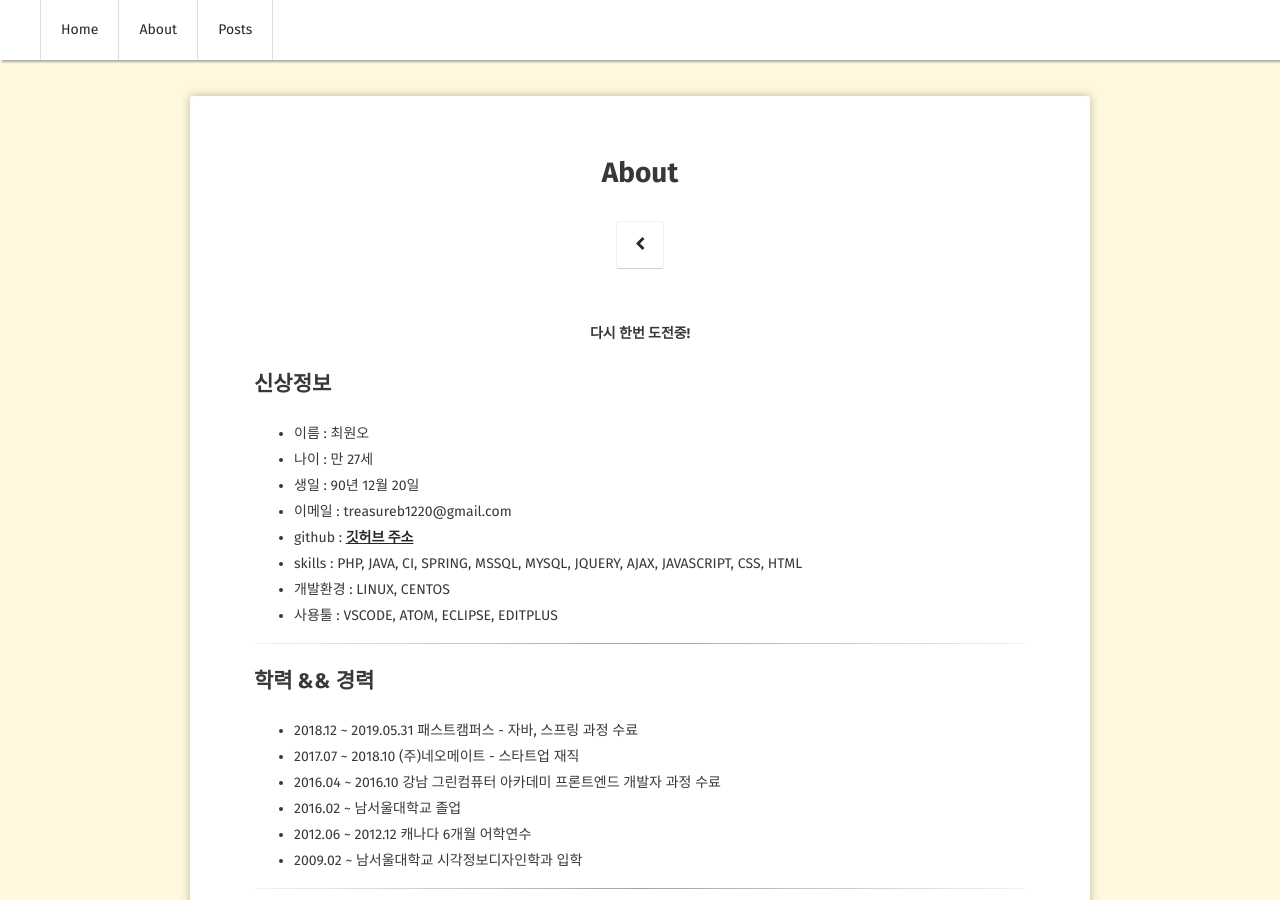
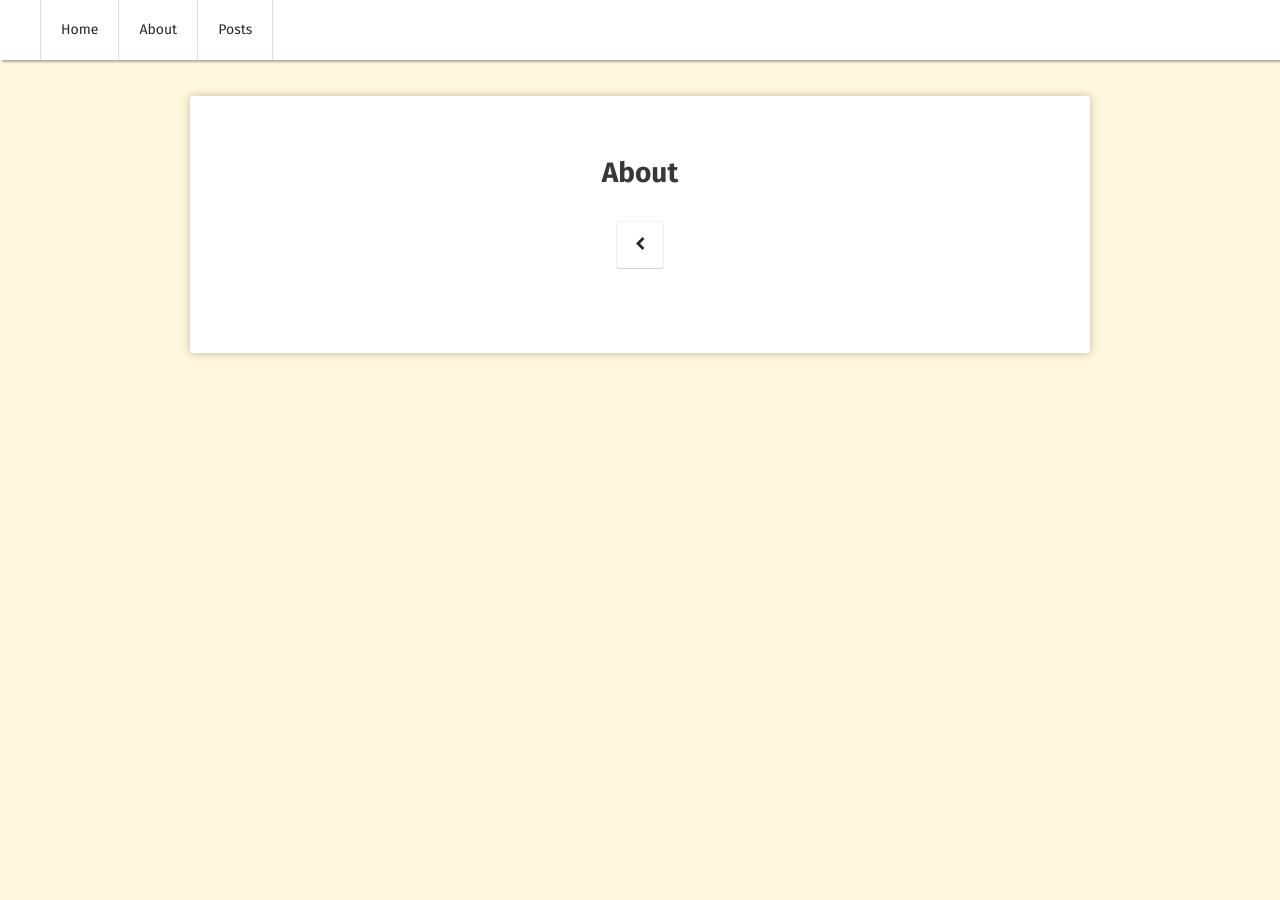
Before and after one commit to choiwono/choiwono.github.io, a Jekyll site: the page built from about/index.md, in a window 1280 px wide and 900 px high. Built offline with Jekyll 4.4.1, drawn with Linux system fonts in a browser that asks for light colours; some web fonts are replaced; some of the changed text lies outside the part shown.

Commit message:
update_about

```diff
--- a/about/index.md
+++ b/about/index.md
@@ -5,35 +5,3 @@ tags: [about, Jekyll, theme, moon]
 date: 2018-11-20
 comments: false
 ---
-
-<center><b>다시 한번 도전중!</b></center>
-
-## 신상정보
-* 이름 : 최원오
-* 나이 : 만 27세
-* 생일 : 90년 12월 20일
-* 이메일 : treasureb1220@gmail.com
-* github : <a href="http://choiwono.github.io"><b>깃허브 주소</b></a>
-* skills : PHP, JAVA, CI, SPRING, MSSQL, MYSQL, JQUERY, AJAX, JAVASCRIPT, CSS, HTML
-* 개발환경 : LINUX, CENTOS
-* 사용툴 : VSCODE, ATOM, ECLIPSE, EDITPLUS
-<hr>
-
-## 학력 && 경력
-* 2018.12 ~ 2019.05.31 패스트캠퍼스 - 자바, 스프링 과정 수료
-* 2017.07 ~ 2018.10 (주)네오메이트 - 스타트업 재직
-* 2016.04 ~ 2016.10 강남 그린컴퓨터 아카데미 프론트엔드 개발자 과정 수료
-* 2016.02 ~ 남서울대학교 졸업
-* 2012.06 ~ 2012.12 캐나다 6개월 어학연수
-* 2009.02 ~ 남서울대학교 시각정보디자인학과 입학
-<hr>
-
-## 기타 자격사항
-* 정보처리기사 자격증 취득
-* sqld 자격증 취득 (결과대기)
-* aws associate 자격증 ( 공부중 )
-
-<hr>
-
-## 프로젝트
-<hr>
```
